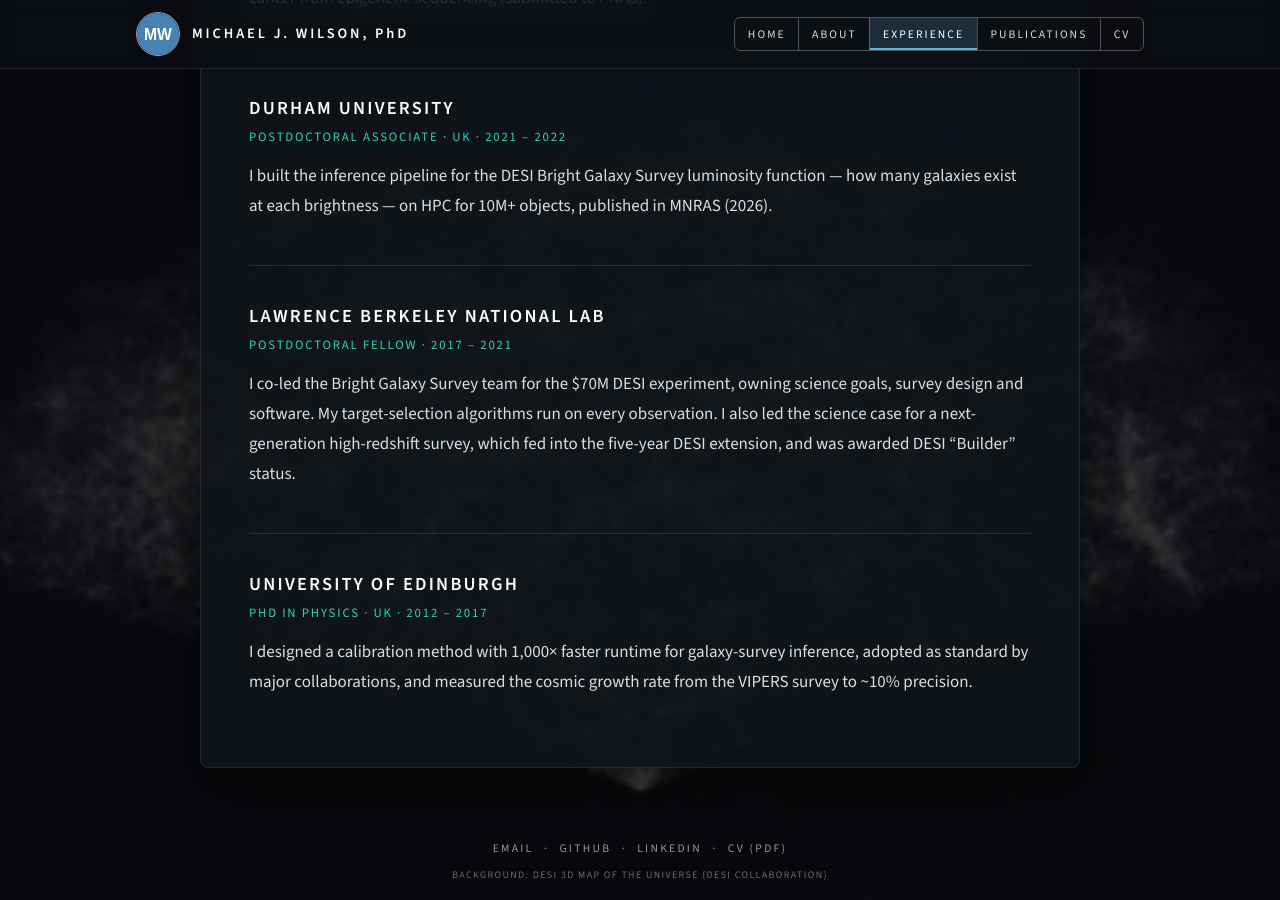
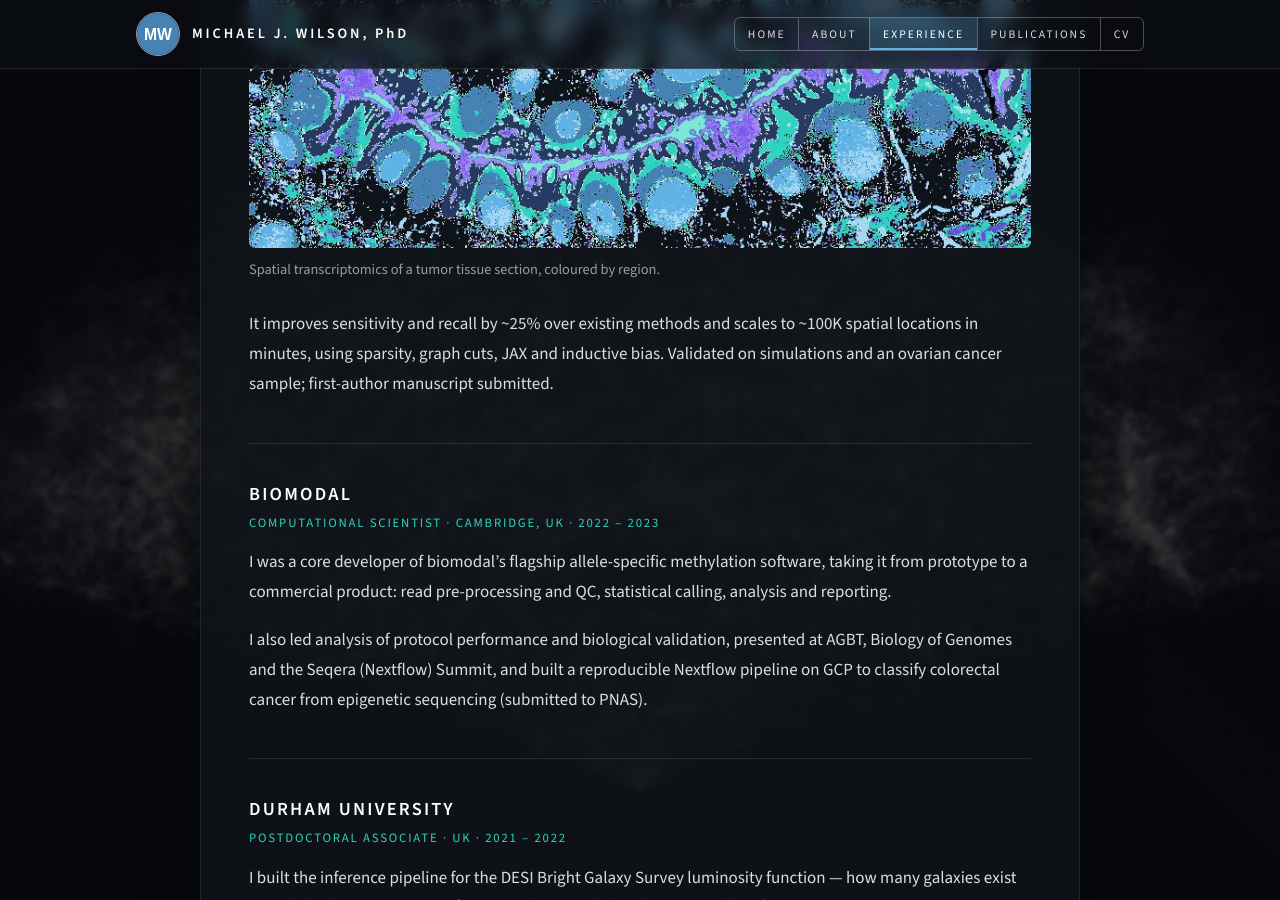
Before and after one commit to michaelJwilson/michaelJwilson.github.io, a Jekyll site: the page built from experience.md, in a window 1280 px wide and 900 px high, scrolled down 814 px. Built offline with Jekyll 4.4.1, drawn with Linux system fonts in a browser that asks for light colours.

Commit message:
Add recoloured spatial transcriptomics map to the Princeton section
- assets/img/experience/princeton-spatial.jpg: each colour category
  remapped to the site palette (dark base, deep blue, steel blue, sky,
  teal, violet)
- Shown as a captioned figure under the cna-maste paragraph

Co-Authored-By: Claude Opus 5.5 <noreply@anthropic.com>
Claude-Session: https://claude.ai/code/session_01SiHqF3nmdqJf51uy6f9hsB

```diff
--- a/experience.md
+++ b/experience.md
@@ -19,6 +19,8 @@ permalink: /experience/
 <p class="meta">Associate Research Scholar · 2024 – present</p>
 
 I lead development of [`cna-maste`](https://github.com/raphael-group/cna_maste), open-source software that detects cancer copy-number aberrations — gains and losses of DNA that drive tumors — in high-resolution spatial transcriptomics (10x VisiumHD, Illumina StrataMap).
+
+{% include figure.html src="/assets/img/experience/princeton-spatial.jpg" alt="Spatial transcriptomics map of a tumor tissue section, coloured by region" caption="Spatial transcriptomics of a tumor tissue section, coloured by region." %}
 
 It improves sensitivity and recall by ~25% over existing methods and scales to ~100K spatial locations in minutes, using sparsity, graph cuts, JAX and inductive bias. Validated on simulations and an ovarian cancer sample; first-author manuscript submitted.
 </section>
```
Also changed, not shown: assets/img/experience/princeton-spatial.jpg (added).
